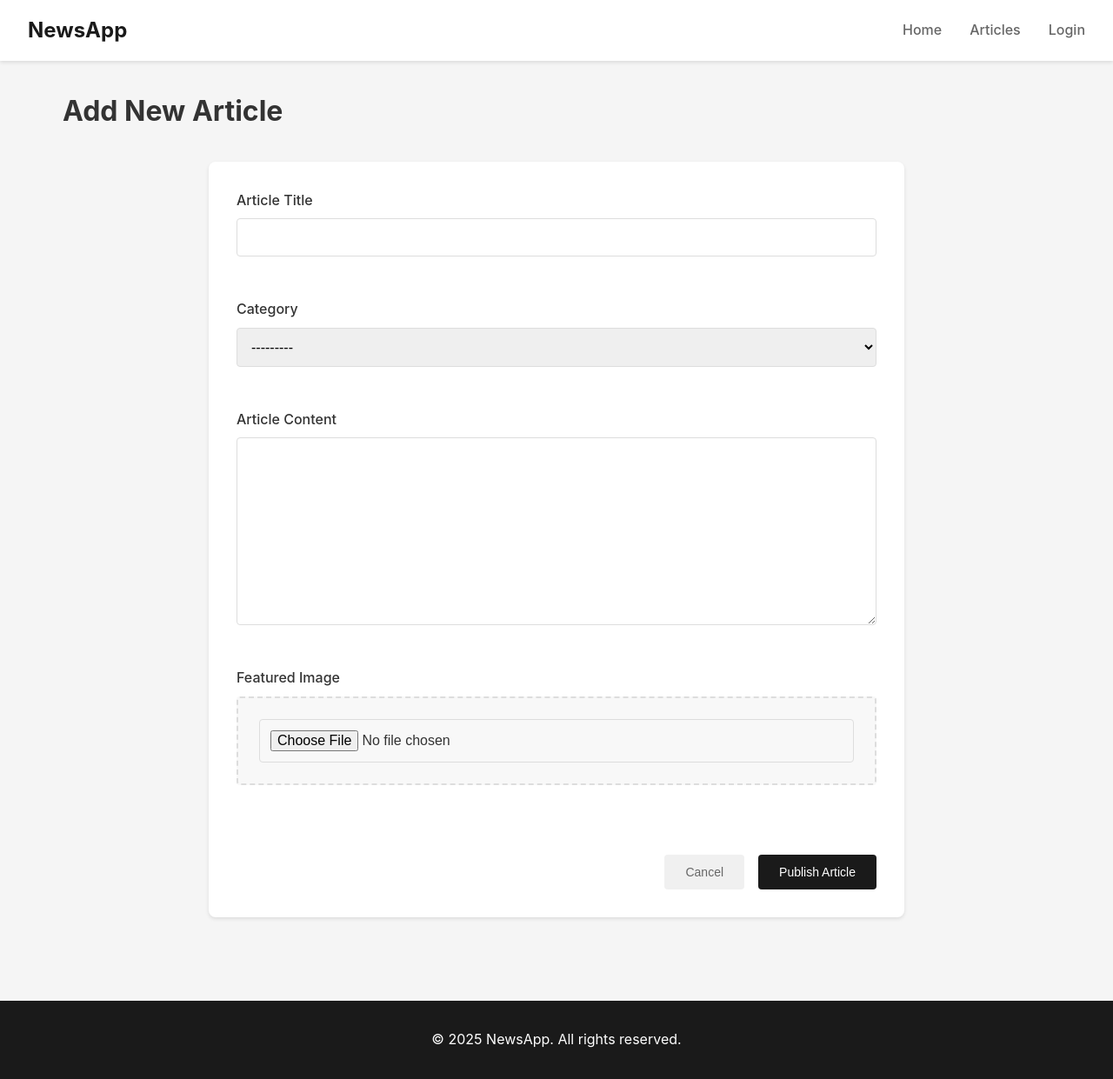
After one commit to manishbhattrai/NewsAPP, a Django app: page /add-article/ in a window 1280 px wide. The commit adds this page. Shown: the whole page at 87% size. Run offline with Django 5.2, Linux system fonts and the light colour scheme; data that the repository does not hold is empty.

Commit message:
added article upload

```diff
--- a/core/urls.py
+++ b/core/urls.py
@@ -24,4 +24,6 @@ urlpatterns = [
     path('user/', include('user.urls')),
     path('', include('main_news.urls')),
 
-] + static(settings.MEDIA_URL, document_root=settings.MEDIA_ROOT)
+]
+if settings.DEBUG:
+    urlpatterns += static(settings.MEDIA_URL, document_root=settings.MEDIA_ROOT)
--- /dev/null
+++ b/main_news/forms.py
@@ -0,0 +1,15 @@
+from django import forms
+from .models import Post,Category
+
+
+
+class PostForm(forms.ModelForm):
+
+    category = forms.ModelChoiceField(
+               queryset=Category.objects.all(),
+               required=True
+            )
+
+    class Meta:
+        model = Post
+        fields = ['title','category','image','content']
--- a/main_news/views.py
+++ b/main_news/views.py
@@ -1,6 +1,7 @@
 from django.shortcuts import render,redirect,get_object_or_404
 from .models import Category,Post
 from django.core.paginator import Paginator
+from .forms import PostForm
 
 
 # Create your views here.
@@ -67,4 +68,23 @@ def article(request):
 
 def add_article(request):
 
-    return render(request,'add_article.html')
+    if request.method == 'POST':
+        form = PostForm(request.POST, request.FILES)
+
+
+
+        if form.is_valid():
+
+            post = form.save(commit=False)
+            post.author = request.user
+            post.save()
+
+            return redirect('/')
+
+    else:
+        form = PostForm()
+
+    context ={
+        'form':form
+    }
+    return render(request,'add_article.html',context=context)
--- a/static/css/style.css
+++ b/static/css/style.css
@@ -269,41 +269,36 @@ body {
     color: #d32f2f;
 }
 
-/* Modal */
-.modal {
-    display: none;
-    position: fixed;
-    top: 0;
-    left: 0;
-    width: 100%;
-    height: 100%;
-    background: rgba(0,0,0,0.5);
-    z-index: 1100;
+/* Add Article Form */
+.add-article-form-container {
+    background: #fff;
+    padding: 2rem;
+    border-radius: 8px;
+    box-shadow: 0 2px 4px rgba(0,0,0,0.1);
+    max-width: 800px;
+    margin: 0 auto;
 }
 
-.modal-content {
-    background: #fff;
-    margin: 2rem auto;
-    padding: 2rem;
-    max-width: 600px;
-    border-radius: 8px;
-    position: relative;
+.add-article-form {
+    display: grid;
+    gap: 1.5rem;
 }
 
-.close {
-    position: absolute;
-    right: 1rem;
-    top: 1rem;
-    font-size: 1.5rem;
-    cursor: pointer;
+.file-upload {
+    border: 2px dashed #ddd;
+    padding: 1.5rem;
+    border-radius: 4px;
+    text-align: center;
+    background: #f8f8f8;
+}
+
+.file-hint {
+    font-size: 0.875rem;
     color: #666;
+    margin-top: 0.5rem;
 }
 
 /* Form Styles */
-.article-form {
-    margin-top: 1.5rem;
-}
-
 .form-group {
     margin-bottom: 1.5rem;
 }
@@ -318,10 +313,38 @@ body {
 .form-group select,
 .form-group textarea {
     width: 100%;
-    padding: 0.5rem;
+    padding: 0.75rem;
     border: 1px solid #ddd;
     border-radius: 4px;
     font-size: 1rem;
+    transition: border-color 0.3s ease;
+}
+
+.form-group input:focus,
+.form-group select:focus,
+.form-group textarea:focus {
+    border-color: #1a1a1a;
+    outline: none;
+}
+
+.form-group textarea {
+    resize: vertical;
+    min-height: 100px;
+}
+
+.form-checkbox {
+    display: flex;
+    align-items: center;
+    gap: 0.5rem;
+}
+
+.form-checkbox input[type="checkbox"] {
+    width: auto;
+}
+
+.form-checkbox label {
+    margin: 0;
+    font-size: 0.875rem;
 }
 
 .form-actions {
@@ -334,12 +357,13 @@ body {
 /* Buttons */
 .primary-button,
 .secondary-button {
-    padding: 0.5rem 1rem;
+    padding: 0.75rem 1.5rem;
     border: none;
     border-radius: 4px;
     cursor: pointer;
     font-size: 0.875rem;
     font-weight: 500;
+    transition: all 0.3s ease;
 }
 
 .primary-button {
--- /dev/null
+++ b/templates/add_article.html
@@ -0,0 +1,48 @@
+{% extends 'base/base.html' %}
+
+{% block title %} Add Article-NewsAPP {% endblock %}
+
+
+{% block content %}
+
+
+<div class="admin-header">
+    <h1>Add New Article</h1>
+</div>
+
+<div class="admin-content">
+    <div class="add-article-form-container">
+        <form class="add-article-form" method="POST" enctype="multipart/form-data">
+            {% csrf_token %}
+            <div class="form-group">
+                <label for="title">Article Title</label>
+                <input type="text" id="title" name="title" required>
+            </div>
+
+            <div class="form-group">
+                <label for="category">Category</label>
+                {{ form.category }}
+            </div>
+
+
+            <div class="form-group">
+                <label for="content">Article Content</label>
+                <textarea id="content" name="content" rows="10" required></textarea>
+            </div>
+
+            <div class="form-group">
+                <label for="featured-image">Featured Image</label>
+                <div class="file-upload">
+                    <input type="file" id="featured-image" name="image" required>
+                </div>
+            </div>
+
+            <div class="form-actions">
+                <a href="{% url 'dashboard' %}"><button type="button" class="secondary-button">Cancel</button></a>
+                <button type="submit" class="primary-button">Publish Article</button>
+            </div>
+        </form>
+    </div>
+</div>
+
+{% endblock %}
```
Also changed, not shown: other parts of static/css/style.css (+20 -26 lines).
